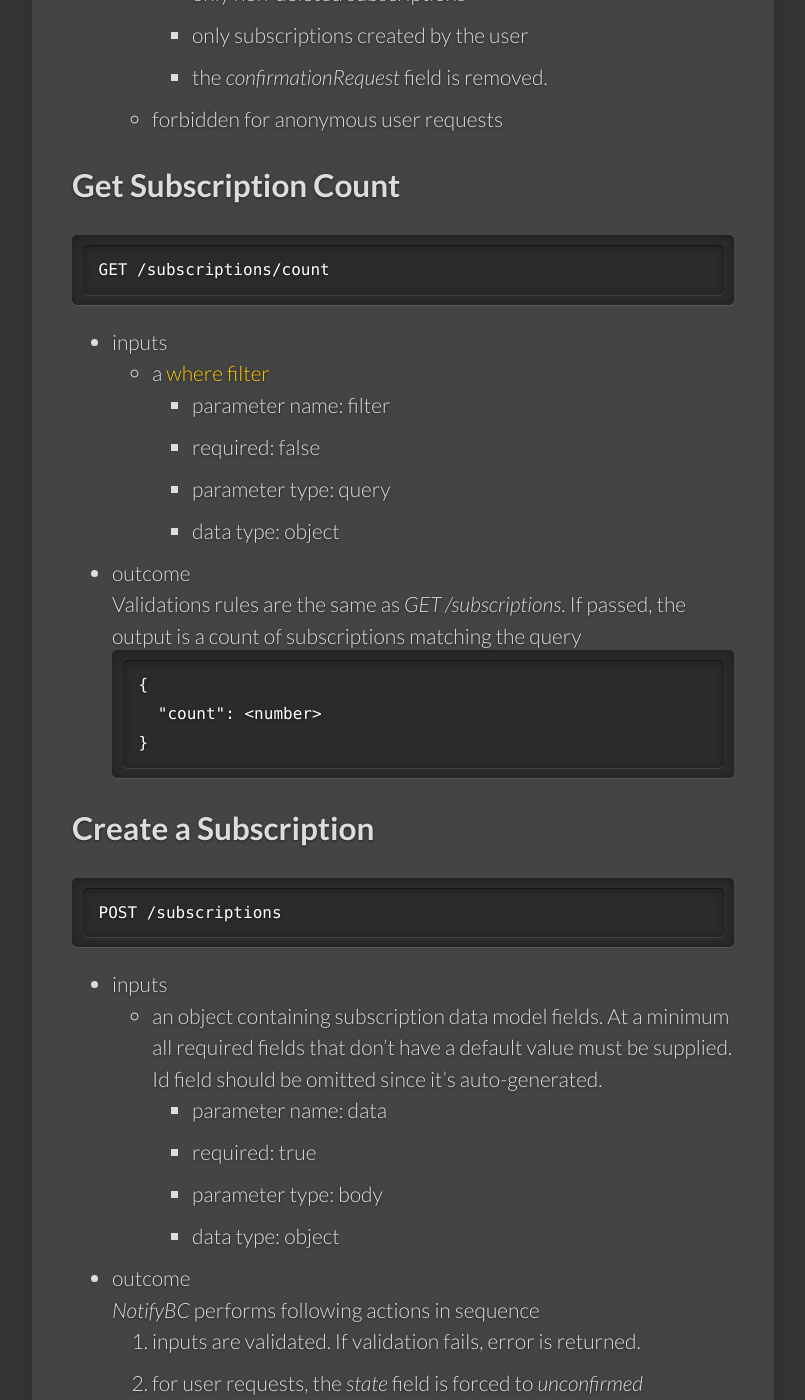
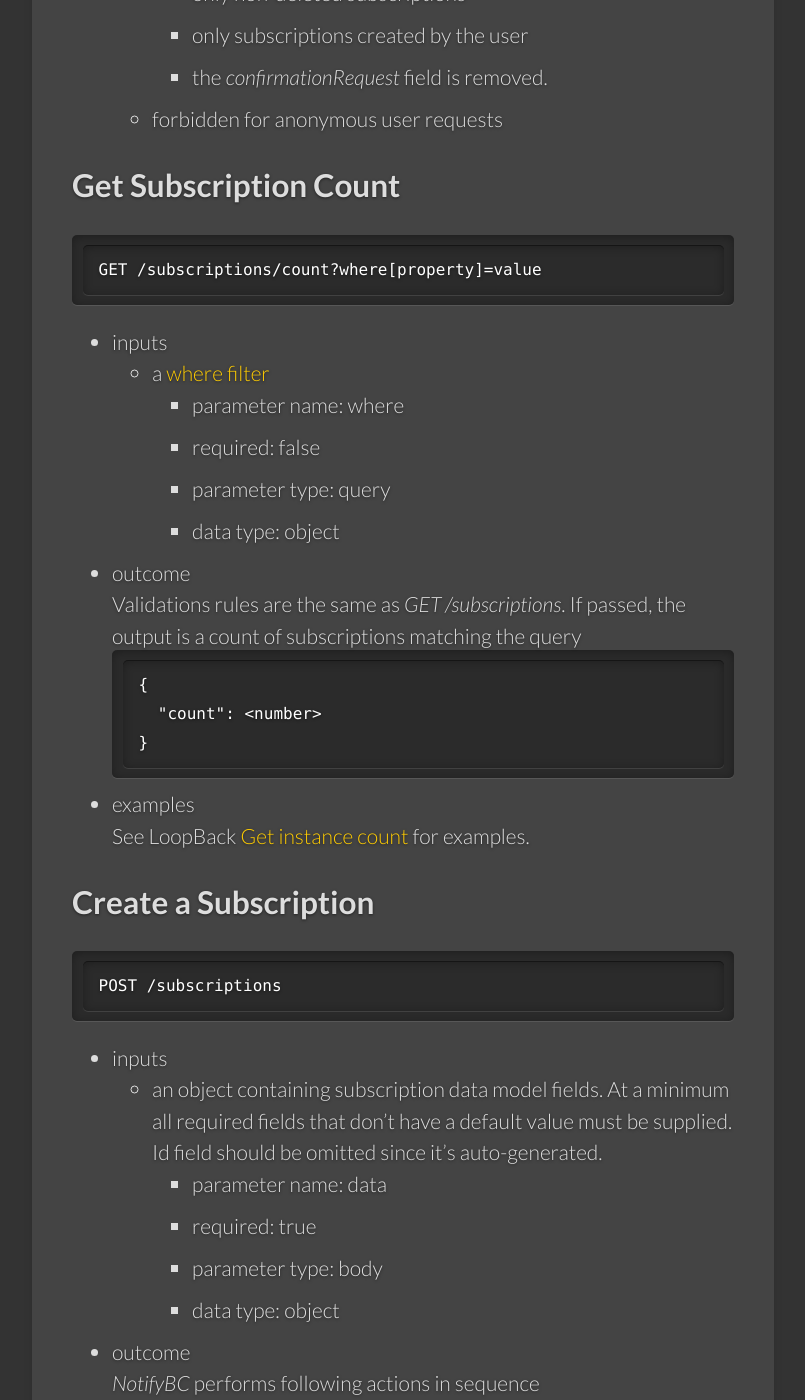
Before and after one commit to bcgov/MyGovBC-notification-server, a Jekyll site: the page built from docs/_docs/api-subscription.md, in a window 1280 px wide and 1400 px high, scrolled down 6276 px. Shown: the whole window, without its empty margins (139-944 px from the left). Built offline with Jekyll 4.4.1, drawn with Linux system fonts in a browser that asks for light colours.

Commit message:
updated readme

````diff
--- a/docs/_docs/api-subscription.md
+++ b/docs/_docs/api-subscription.md
@@ -257,11 +257,11 @@ GET /subscriptions
 ## Get Subscription Count
 
 ```
-GET /subscriptions/count
+GET /subscriptions/count?where[property]=value
 ```
 * inputs
   * a [where filter](https://loopback.io/doc/en/lb3/Where-filter.html)
-    * parameter name: filter
+    * parameter name: where
     * required: false
     * parameter type: query
     * data type: object
@@ -274,6 +274,9 @@ GET /subscriptions/count
     "count": <number>
   }
   ```
+* examples
+
+  See LoopBack [Get instance count](http://loopback.io/doc/en/lb3/PersistedModel-REST-API.html#get-instance-count) for examples.
 
 ## Create a Subscription
 ```
````
